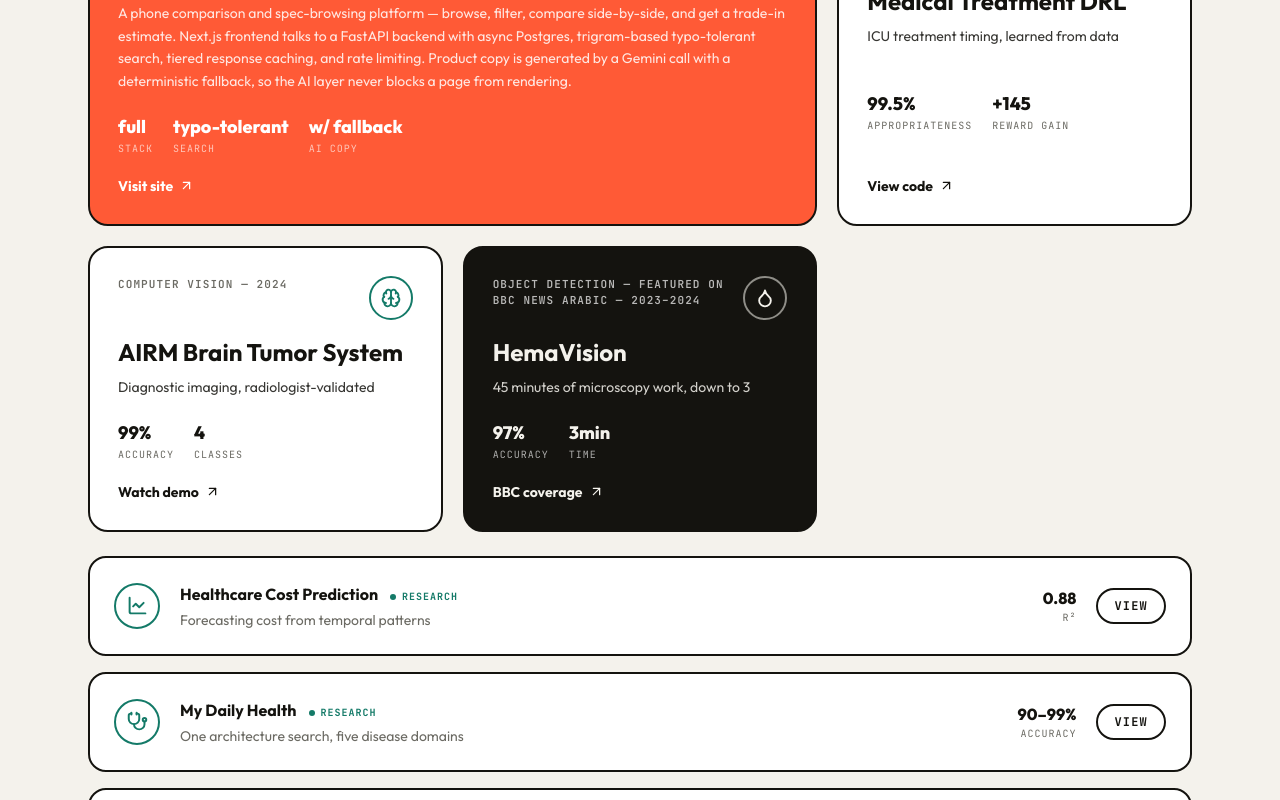
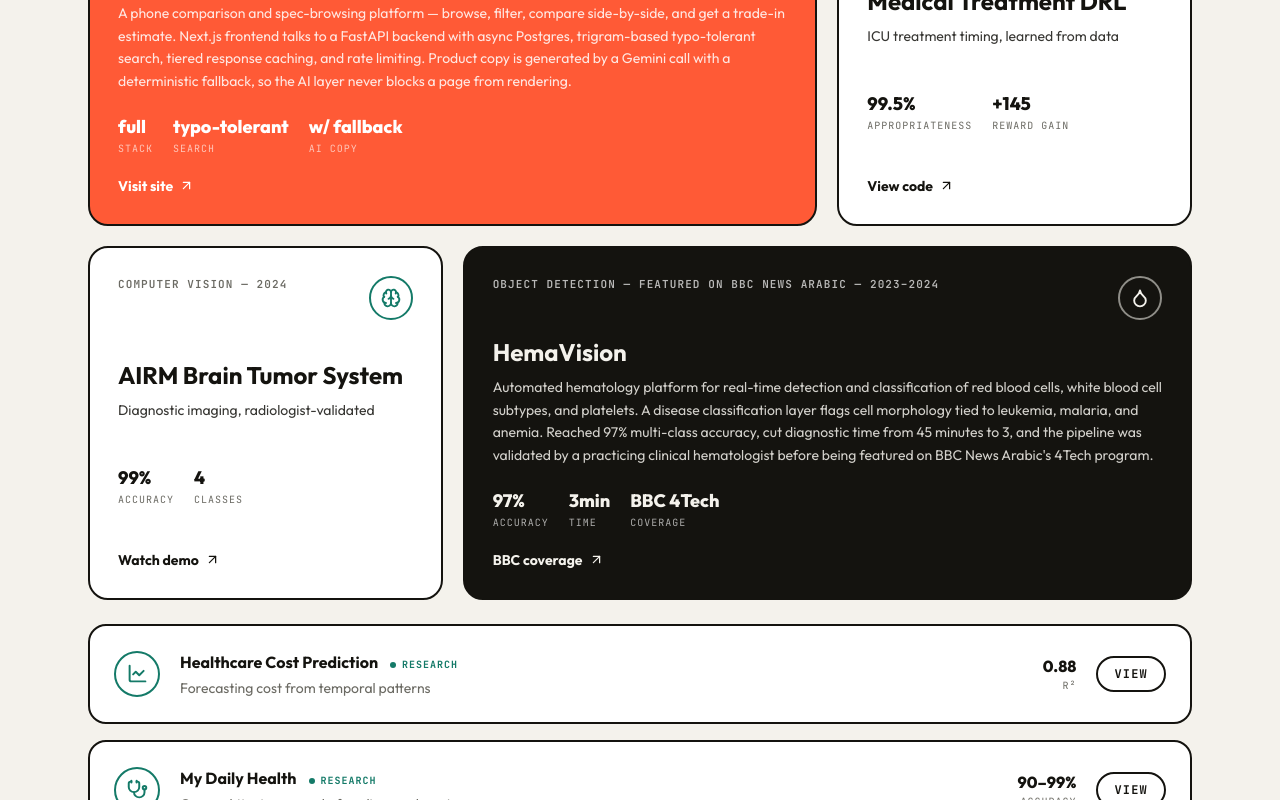
Before and after one commit to RYANX9/ahmedmessaad, a Next.js app: page / in a window 1280 px wide. Shown: the part 1128-1928 px from the top of the page. Built offline with nearby package versions, Linux system fonts and the light colour scheme.

Commit message:
Update page.tsx

```diff
--- a/app/page.tsx
+++ b/app/page.tsx
@@ -103,8 +103,10 @@ function BentoCard({ project, index, total }: { project: Project; index: number;
   const inverted = variant !== "white";
   const style = CARD_STYLE[variant];
 
+  const expanded = Boolean(project.featured || project.wide);
+
   return (
-    <Reveal delay={index * 0.06} className={project.featured ? "md:col-span-2" : ""}>
+    <Reveal delay={index * 0.06} className={expanded ? "md:col-span-2" : ""}>
       <a
         href={project.link}
         target="_blank"
@@ -124,14 +126,14 @@ function BentoCard({ project, index, total }: { project: Project; index: number;
 
         <div className="mt-4">
           <h3 className="text-xl font-bold md:text-2xl">{project.name}</h3>
-          <p className="mt-2 text-sm leading-relaxed opacity-85">
-            {project.featured ? project.description : project.tagline}
+          <p className={`mt-2 text-sm leading-relaxed opacity-85 ${expanded ? "max-w-2xl" : ""}`}>
+            {expanded ? project.description : project.tagline}
           </p>
         </div>
 
         {project.metrics.length > 0 && (
           <div className="mt-5 flex flex-wrap gap-5">
-            {project.metrics.slice(0, project.featured ? 3 : 2).map((m) => (
+            {project.metrics.slice(0, expanded ? 3 : 2).map((m) => (
               <div key={m.label}>
                 <div className="text-lg font-extrabold">{m.value}</div>
                 <div
```
